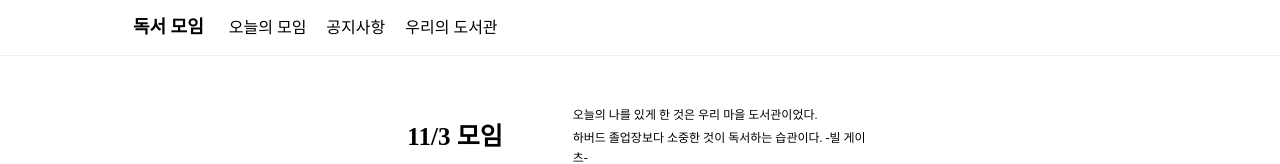
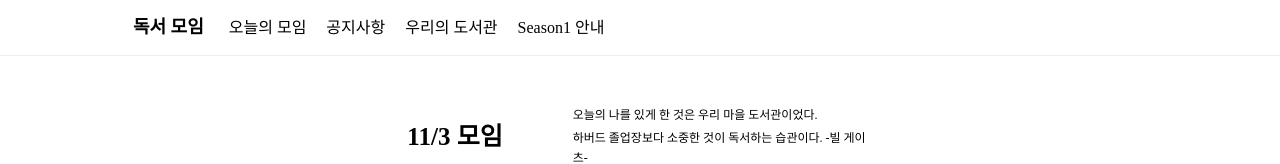
Before and after one commit to reama623/reading-books-web, a React app: page / in a window 1280 px wide. Shown: the top 164 px of the page. Built offline with nearby package versions, Linux system fonts and the light colour scheme; a small style sheet from the web is missing.

Commit message:
add header menu
* season1 안내 notion link

```diff
--- a/src/views/TodayMeeting/TodayMeetingPresenter.tsx
+++ b/src/views/TodayMeeting/TodayMeetingPresenter.tsx
@@ -27,6 +27,14 @@ export default function TodayMeetingPresenter() {
             <div className="header_menu">
               <a href="#" onClick={() => alert("준비중이에요 !")}>
                 우리의 도서관
+              </a>
+            </div>
+            <div className="header_menu">
+              <a
+                href="https://massive-touch-df4.notion.site/Season1-38551245660f43cdbb1520da6c15f835"
+                target="_blank"
+              >
+                Season1 안내
               </a>
             </div>
           </div>
```
